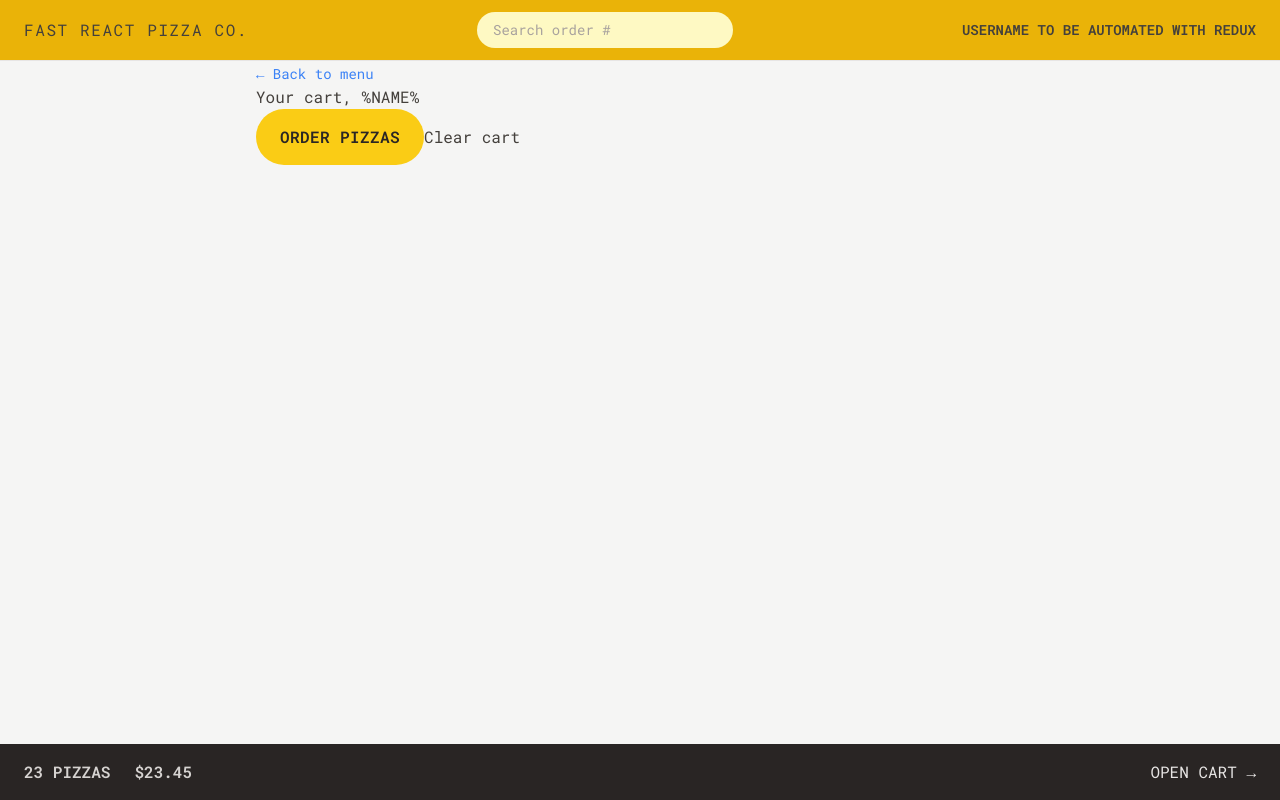
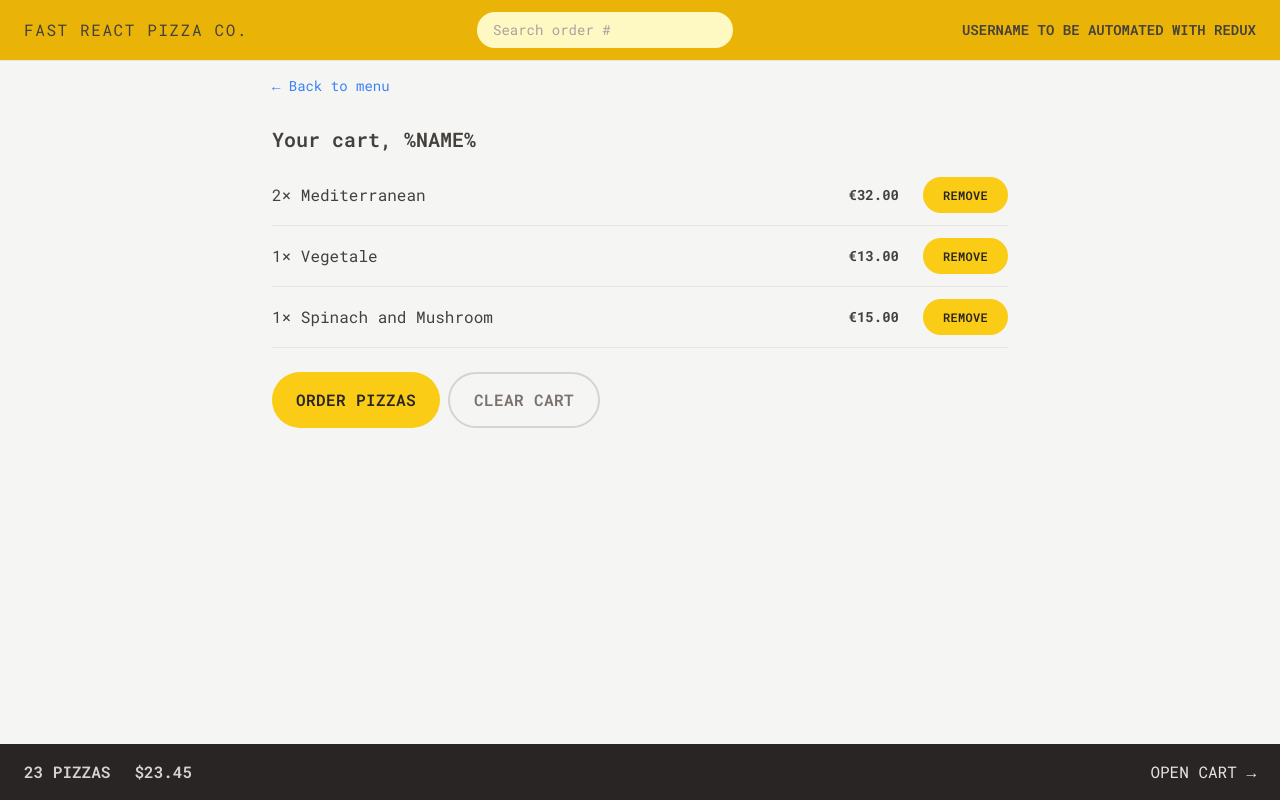
Before and after one commit to CezarLuca/21_fast_react_pizza, a React (Vite) app: page /cart in a window 1280 px wide. Built offline with nearby package versions, Linux system fonts and the light colour scheme.

Commit message:
Styling the Cart done

```diff
--- a/src/features/cart/Cart.jsx
+++ b/src/features/cart/Cart.jsx
@@ -1,36 +1,37 @@
 // import { Link } from "react-router-dom";
 import LinkButton from "../../ui/LinkButton";
 import CustomButton from "../../ui/CustomButton";
+import CartItem from "./CartItem";
 
-// const fakeCart = [
-//   {
-//     pizzaId: 12,
-//     name: 'Mediterranean',
-//     quantity: 2,
-//     unitPrice: 16,
-//     totalPrice: 32,
-//   },
-//   {
-//     pizzaId: 6,
-//     name: 'Vegetale',
-//     quantity: 1,
-//     unitPrice: 13,
-//     totalPrice: 13,
-//   },
-//   {
-//     pizzaId: 11,
-//     name: 'Spinach and Mushroom',
-//     quantity: 1,
-//     unitPrice: 15,
-//     totalPrice: 15,
-//   },
-// ];
+const fakeCart = [
+    {
+        pizzaId: 12,
+        name: "Mediterranean",
+        quantity: 2,
+        unitPrice: 16,
+        totalPrice: 32,
+    },
+    {
+        pizzaId: 6,
+        name: "Vegetale",
+        quantity: 1,
+        unitPrice: 13,
+        totalPrice: 13,
+    },
+    {
+        pizzaId: 11,
+        name: "Spinach and Mushroom",
+        quantity: 1,
+        unitPrice: 15,
+        totalPrice: 15,
+    },
+];
 
 function Cart() {
-    // const cart = fakeCart;
+    const cart = fakeCart;
 
     return (
-        <div>
+        <div className="px-4 py-3">
             {/* <Link
                 to="/menu"
                 className="text-sm text-blue-500 hover:text-blue-600 hover:underline"
@@ -39,14 +40,21 @@
             </Link> */}
             <LinkButton to="/menu">&larr; Back to menu</LinkButton>
 
-            <h2>Your cart, %NAME%</h2>
+            <h2 className="mt-7 text-xl font-semibold">Your cart, %NAME%</h2>
 
-            <div>
+            <ul className="mt-3 divide-y divide-stone-200 border-b">
+                {cart.map((item) => (
+                    <CartItem key={item.pizzaId} item={item} />
+                ))}
+            </ul>
+
+            <div className="mt-6 space-x-2">
                 <CustomButton type="primary" to="/order/new">
                     Order pizzas
                 </CustomButton>
+                <CustomButton type="secondary">Clear cart</CustomButton>
                 {/* <Link to="/order/new">Order pizzas</Link> */}
-                <button>Clear cart</button>
+                {/* <button>Clear cart</button> */}
             </div>
         </div>
     );
--- a/src/features/cart/CartItem.jsx
+++ b/src/features/cart/CartItem.jsx
@@ -1,16 +1,32 @@
+import PropTypes from "prop-types";
+import { formatCurrency } from "../../utils/helpers";
+import CustomButton from "../../ui/CustomButton";
+
 function CartItem({ item }) {
     const { pizzaId, name, quantity, totalPrice } = item;
 
     return (
-    <li>
-      <p>
+        <li className="py-3 sm:flex sm:items-center sm:justify-between">
+            <p className="mb-1 sm:mb-0">
                 {quantity}&times; {name}
             </p>
-      <div>
-        <p>{formatCurrency(totalPrice)}</p>
+            <div className="flex items-center justify-between sm:gap-6">
+                <p className="text-sm font-bold">
+                    {formatCurrency(totalPrice)}
+                </p>
+                <CustomButton type="small">Remove</CustomButton>
             </div>
         </li>
     );
 }
 
+CartItem.propTypes = {
+    item: PropTypes.shape({
+        pizzaId: PropTypes.number.isRequired,
+        name: PropTypes.string.isRequired,
+        quantity: PropTypes.number.isRequired,
+        totalPrice: PropTypes.number.isRequired,
+    }).isRequired,
+};
+
 export default CartItem;
--- a/src/ui/CustomButton.jsx
+++ b/src/ui/CustomButton.jsx
@@ -8,6 +8,8 @@
     const styles = {
         primary: `${baseStyles} px-4 py-3 md:px-6 md:py-4`,
         small: `${baseStyles} px-4 py-2 md:px-5 md:py-2.5 text-xs`,
+        secondary:
+            "inline-block rounded-full border-2 border-stone-300 px-4 py-2.5 font-semibold uppercase tracking-wide text-stone-500 transition-colors duration-300 hover:bg-stone-300 hover:text-stone-600 focus:bg-stone-300 focus:text-stone-600 focus:outline-none focus:ring focus:ring-stone-200 focus:ring-offset-2 disabled:cursor-not-allowed disabled:bg-slate-200 md:px-6 md:py-3.5",
     };
 
     // const className =
```
Lines whose indentation alone changed are shown as unchanged.
